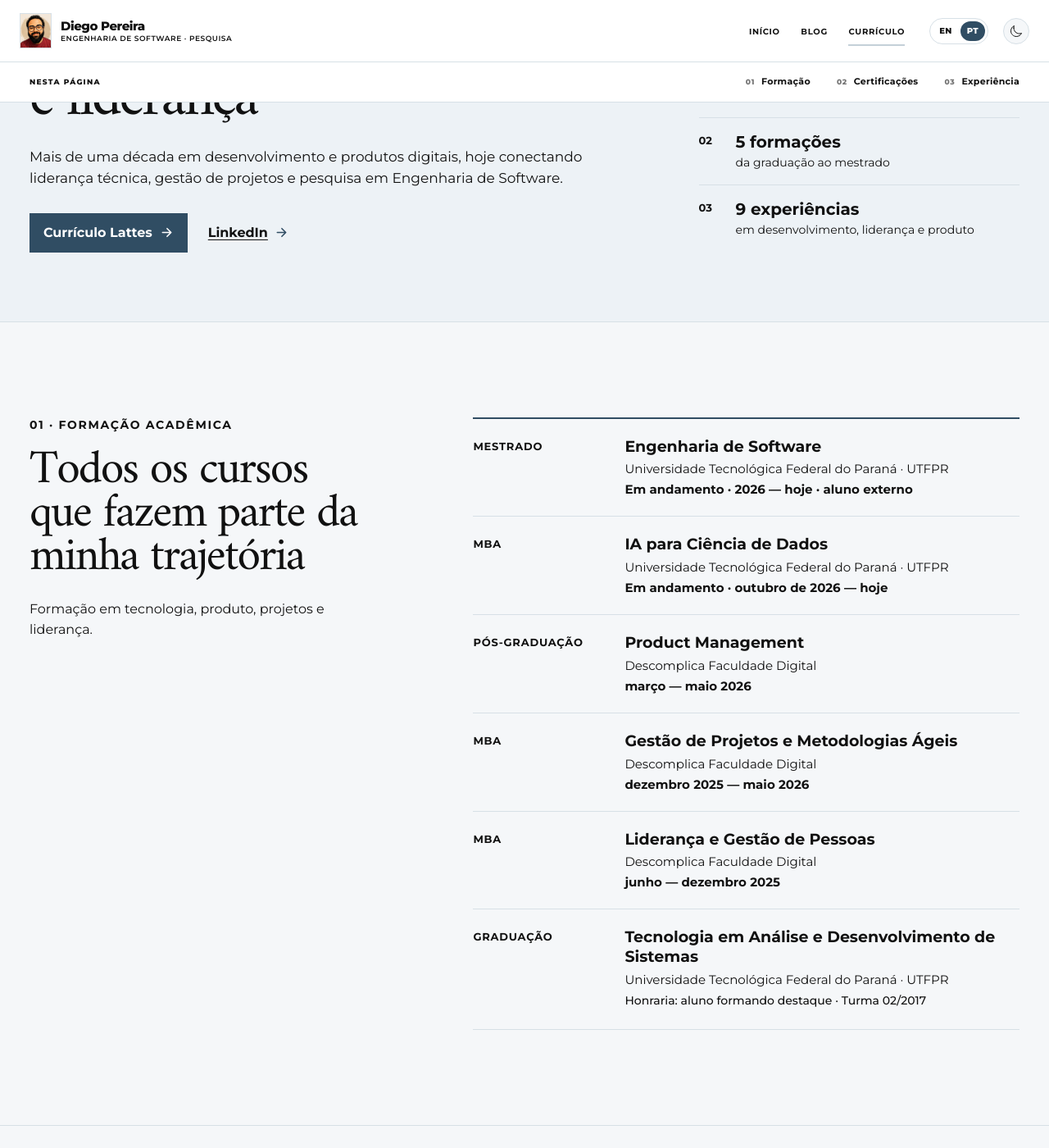
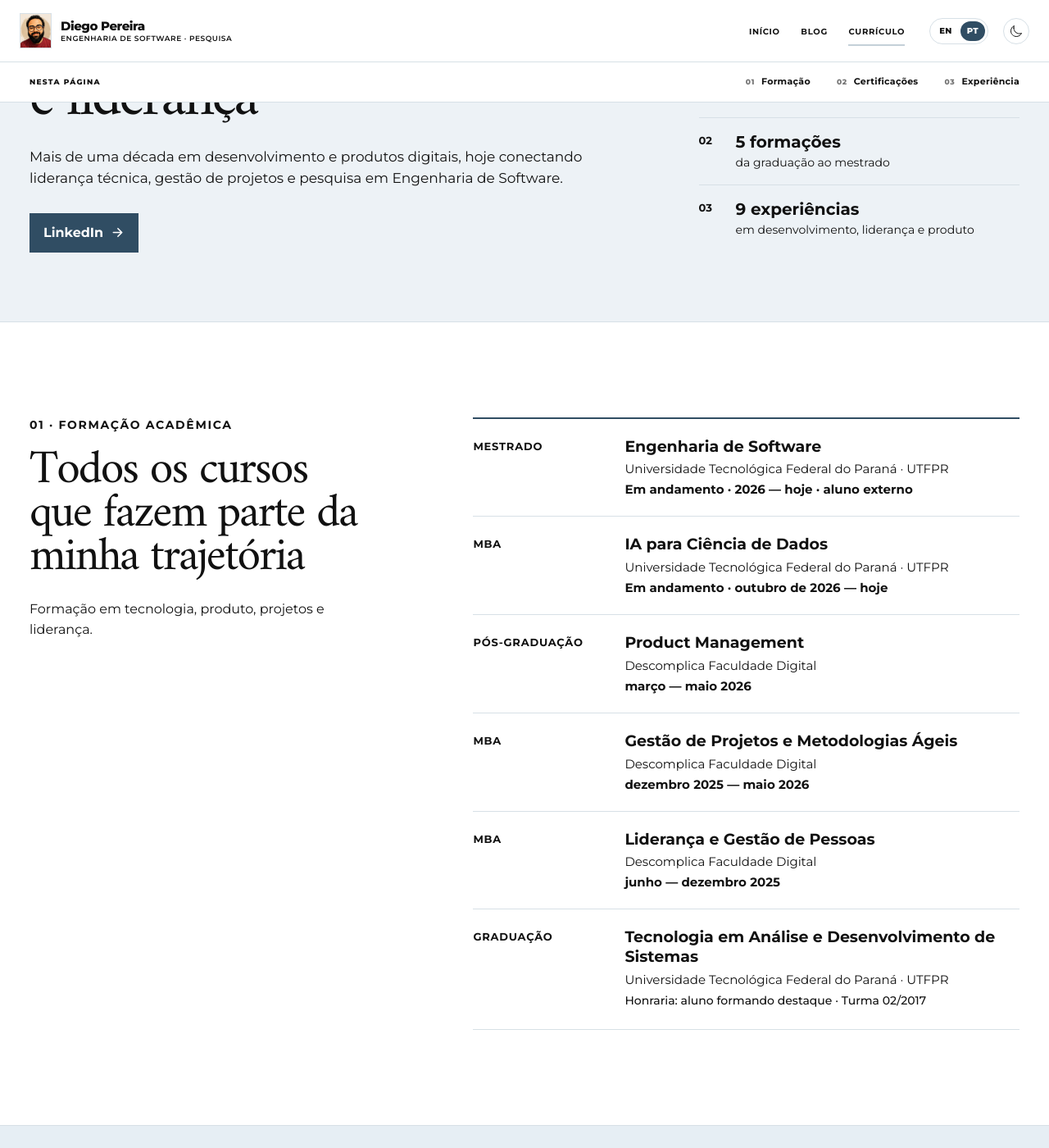
Before and after one commit to diegopn/diegopn.github.io, a Jekyll site: the page built from curriculo/index.html, in a window 1280 px wide and 1400 px high, scrolled down 285 px. Shown: the whole window at 82% size. Built offline with Jekyll 4.4.1, drawn with Linux system fonts in a browser that asks for light colours.

Commit message:
fix: Ajustes de cores

```diff
--- a/curriculo/index.html
+++ b/curriculo/index.html
@@ -23,8 +23,7 @@ section_nav:
         <h1 id="resume-title">Meu percurso em tecnologia, produtos digitais e liderança</h1>
         <p class="resume-lead">Mais de uma década em desenvolvimento e produtos digitais, hoje conectando liderança técnica, gestão de projetos e pesquisa em Engenharia de Software.</p>
         <div class="hero-actions">
-          <a class="button button-primary" href="https://lattes.cnpq.br/7591623955074344" target="_blank" rel="noreferrer">Currículo Lattes <ion-icon name="arrow-forward-outline" aria-hidden="true"></ion-icon></a>
-          <a class="text-link" href="https://www.linkedin.com/in/diegopn/" target="_blank" rel="noreferrer">LinkedIn <ion-icon name="arrow-forward-outline" aria-hidden="true"></ion-icon></a>
+          <a class="button button-primary" href="https://www.linkedin.com/in/diegopn/" target="_blank" rel="noreferrer">LinkedIn <ion-icon name="arrow-forward-outline" aria-hidden="true"></ion-icon></a>
         </div>
       </div>
       <aside class="resume-highlights" aria-label="Resumo da trajetória" data-reveal>
--- a/en/resume/index.html
+++ b/en/resume/index.html
@@ -23,8 +23,7 @@ section_nav:
         <h1 id="resume-title">A career in technology, digital products, and leadership</h1>
         <p class="resume-lead">More than a decade in software development and digital products, now connecting technical leadership, project management, and Software Engineering research.</p>
         <div class="hero-actions">
-          <a class="button button-primary" href="https://lattes.cnpq.br/7591623955074344" target="_blank" rel="noreferrer">Lattes CV <ion-icon name="arrow-forward-outline" aria-hidden="true"></ion-icon></a>
-          <a class="text-link" href="https://www.linkedin.com/in/diegopn/" target="_blank" rel="noreferrer">LinkedIn <ion-icon name="arrow-forward-outline" aria-hidden="true"></ion-icon></a>
+          <a class="button button-primary" href="https://www.linkedin.com/in/diegopn/" target="_blank" rel="noreferrer">LinkedIn <ion-icon name="arrow-forward-outline" aria-hidden="true"></ion-icon></a>
         </div>
       </div>
       <aside class="resume-highlights" aria-label="Career summary" data-reveal>
--- a/src/css/style.css
+++ b/src/css/style.css
@@ -1,11 +1,11 @@
 :root {
   color-scheme: light;
-  --page-surface: #f5f7f9;
+  --page-surface: #ffffff;
   --selection-text: #ffffff;
   --hero-surface: #edf2f6;
   --research-surface: #e6eef4;
-  --certification-surface: #f5f7f9;
-  --contact-surface: #edf2f6;
+  --certification-surface: var(--research-surface);
+  --contact-surface: var(--research-surface);
   --card-surface: #ffffff;
   --ink: #111111;
   --muted: #111111;
@@ -40,8 +40,8 @@
   --selection-text: #101416;
   --hero-surface: #171c1f;
   --research-surface: #141b1f;
-  --certification-surface: #171c1f;
-  --contact-surface: #1a2930;
+  --certification-surface: var(--research-surface);
+  --contact-surface: var(--research-surface);
   --card-surface: #1c2429;
   --ink: #f2f1ec;
   --muted: #aeb7ba;
@@ -70,8 +70,8 @@
     --selection-text: #101416;
     --hero-surface: #171c1f;
     --research-surface: #141b1f;
-    --certification-surface: #171c1f;
-    --contact-surface: #1a2930;
+    --certification-surface: var(--research-surface);
+    --contact-surface: var(--research-surface);
     --card-surface: #1c2429;
     --ink: #f2f1ec;
     --muted: #aeb7ba;
```
